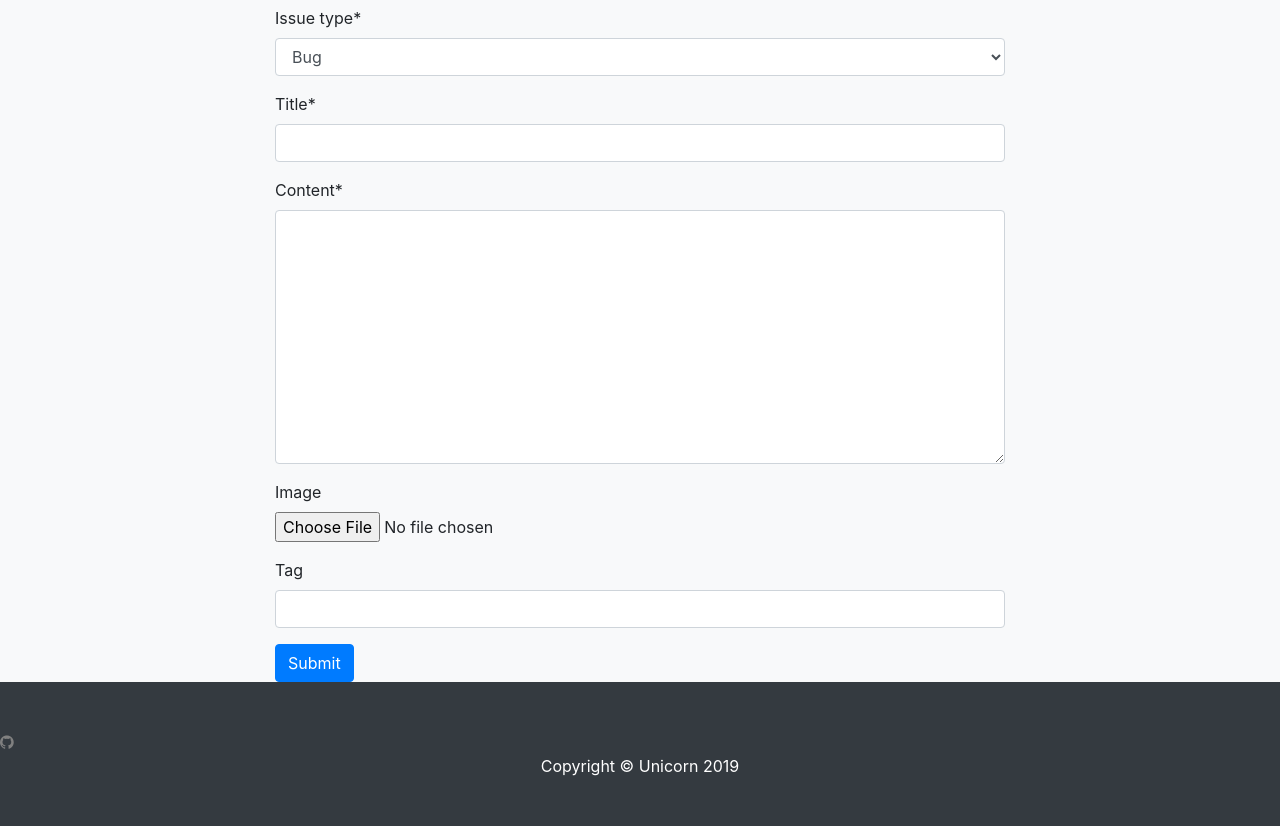
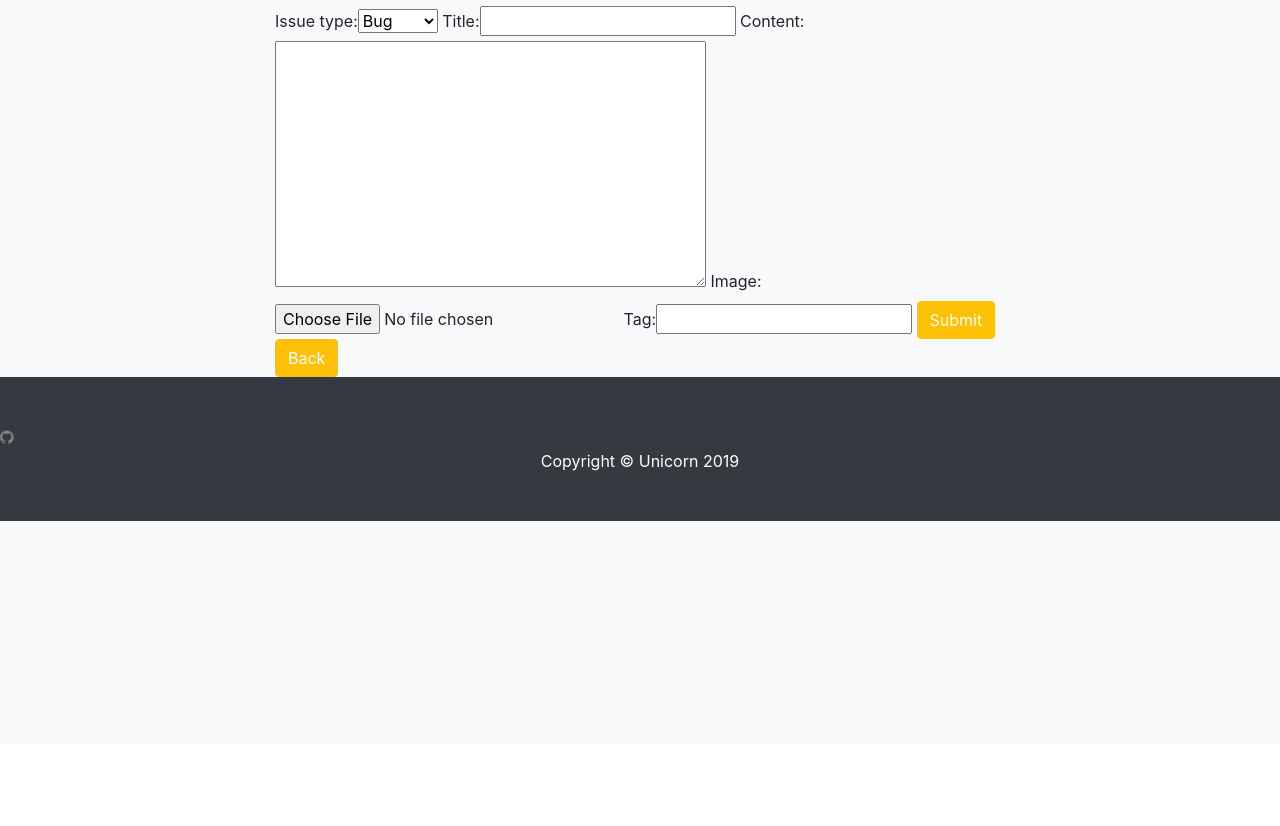
Before and after one commit to Migacz85/django_app, a Django app: page /issues/new/ in a window 1280 px wide. Shown: the part 56-882 px from the top of the page. After the commit the page ends 577 px from the top, so only its background shows below. Run offline with Django 3.2, Linux system fonts and the light colour scheme; the visitor is signed in with stand-in values (Sample User, id 1); some libraries are stand-ins or nearby versions; some web fonts are replaced.

Commit message:
Add: Back button for user when he is adding comment in case he change his mind

```diff
--- a/bugs/templates/create_or_edit_bug.html
+++ b/bugs/templates/create_or_edit_bug.html
@@ -1,12 +1,19 @@
 {% extends "base.html" %}
 {% load crispy_forms_tags %}
+{% load bootstrap_tags %}
 {% block form %}
+<h2 class="mb-4"> {{ title }} </h2>
+<form method="POST" enctype="multipart/form-data">
+  {% csrf_token %}
+  {{ form | as_bootstrap }}
+  <button type="submit" class="form-inline btn btn-warning text-white">Submit</button>
 
-<h2 class="mb-4"> {{ title }} </h2>
+    {% if issue_name == 'Feature' %}
+    <a href={%url 'get_features' %} class='form-inline btn btn-warning text-white'> Back
+    {% else %}
+    <a href={%url 'get_bugs' %} class='form-inline btn btn-warning text-white'> Back
+    {% endif %}
 
-<form method="POST" enctype="multipart/form-data">
-    {% csrf_token  %}
-    {{ form | crispy }}
-    <button type="submit" class="btn btn-primary">Submit</button>
+  </a>
 </form>
 {% endblock form %}
--- a/bugs/views.py
+++ b/bugs/views.py
@@ -125,7 +125,8 @@
     title = "Add comment"
     return render(request, "create_or_edit_bug.html",
                   {'form': c, 'title': title,
-                   "simple_form": 1,
+                    'issue_name': bug.issue_type,
+                    "simple_form": 1,
                    })
 
 
```
